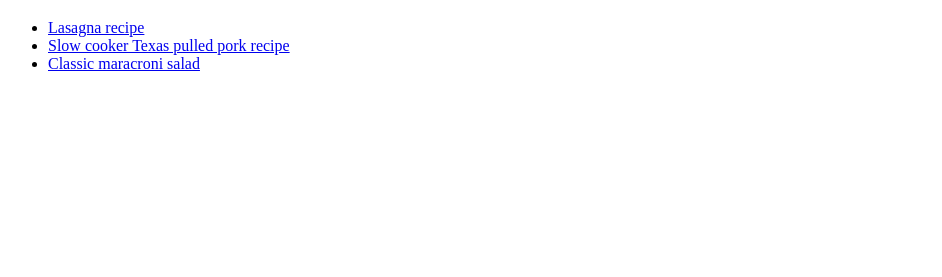
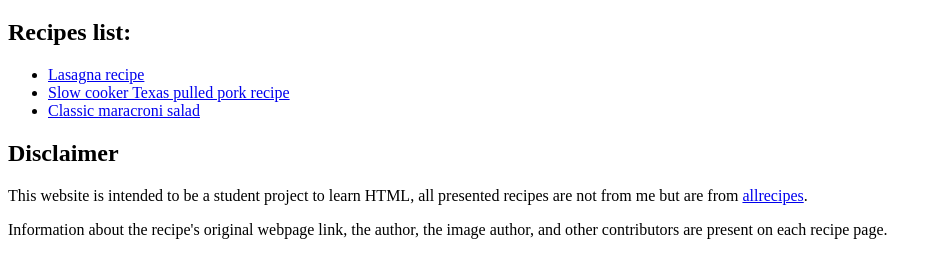
Before and after one commit to romainringenbach/odin-recipes, a plain HTML site: page index.html in a window 1280 px wide. Shown: the part 61-338 px from the top of the page, without its empty margins (0-942 px from the left). Drawn offline with Linux system fonts and the light colour scheme.

Commit message:
Add a disclaimer about the recipes

```diff
--- a/index.html
+++ b/index.html
@@ -6,10 +6,18 @@
     </head>
     <body>
         <h1>Odin recipes</h1>
-        <ul>
-            <li><a href="./recipes/lasagna.html">Lasagna recipe</a></li>
-            <li><a href="./recipes/slow-cooker-texas-pulled-pork.html">Slow cooker Texas pulled pork recipe</a></li>
-            <li><a href="./recipes/classic-macaroni-salad.html">Classic maracroni salad</a></li>
-        </ul>
+        <section>
+            <h2>Recipes list:</h2>
+            <ul>
+                <li><a href="./recipes/lasagna.html">Lasagna recipe</a></li>
+                <li><a href="./recipes/slow-cooker-texas-pulled-pork.html">Slow cooker Texas pulled pork recipe</a></li>
+                <li><a href="./recipes/classic-macaroni-salad.html">Classic maracroni salad</a></li>
+            </ul>
+        </section>
+        <section>
+            <h2>Disclaimer</h2>
+            <p>This website is intended to be a student project to learn HTML, all presented recipes are not from me but are from <a href="https://www.allrecipes.com">allrecipes</a>.</p>
+            <p>Information about the recipe's original webpage link, the author, the image author, and other contributors are present on each recipe page.</p>
+        </section>
     </body>
 </html>
```
